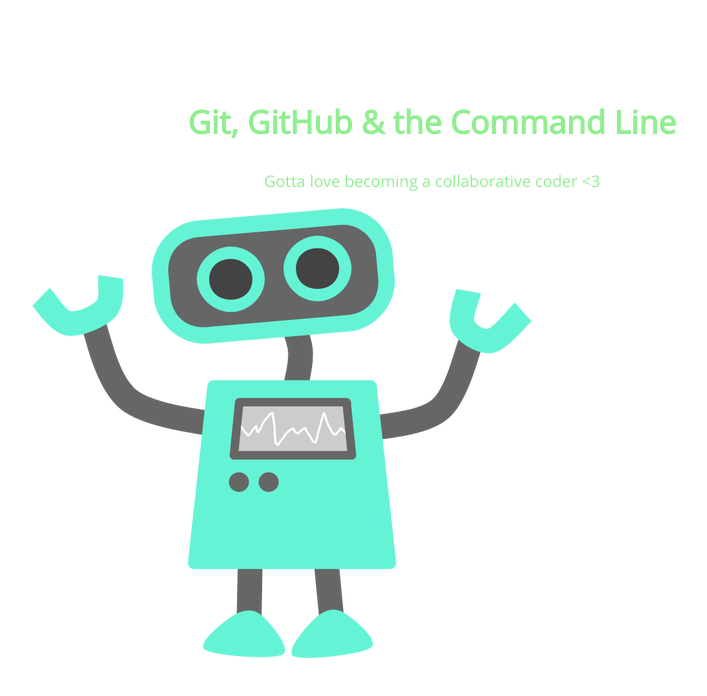
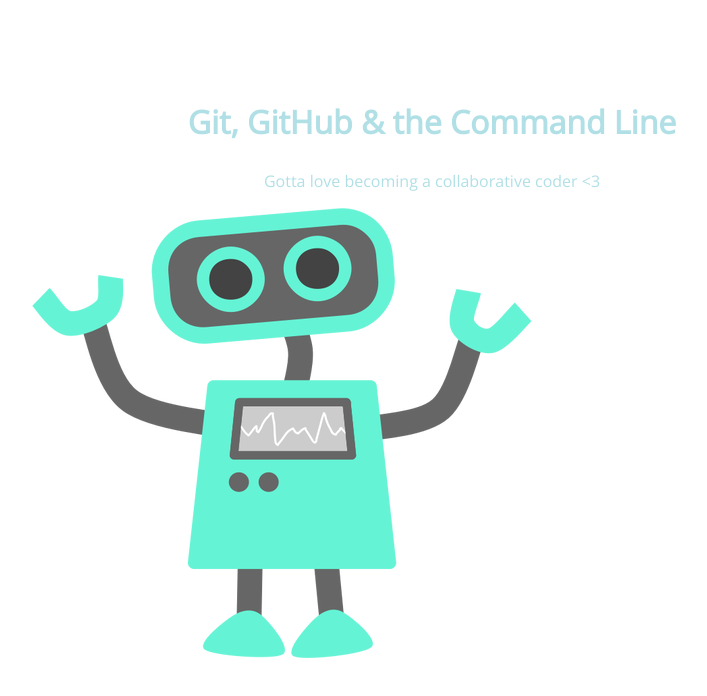
Before and after one commit to ktdee4/105-project, a plain HTML site: page index.html in a window 1280 px wide. Shown: the whole page, without its empty margins (208-915 px from the left). Drawn offline with nearby package versions, Linux system fonts and the light colour scheme.

Commit message:
Changed h1 to blue

```diff
--- a/css/style.css
+++ b/css/style.css
@@ -5,7 +5,7 @@ section {
 section h1,
 section p {
 	text-align: center;
-	color: lightgreen;
+	color: powderblue;
 }
 section h1 {
 	font: 32px 'Open Sans';
```
